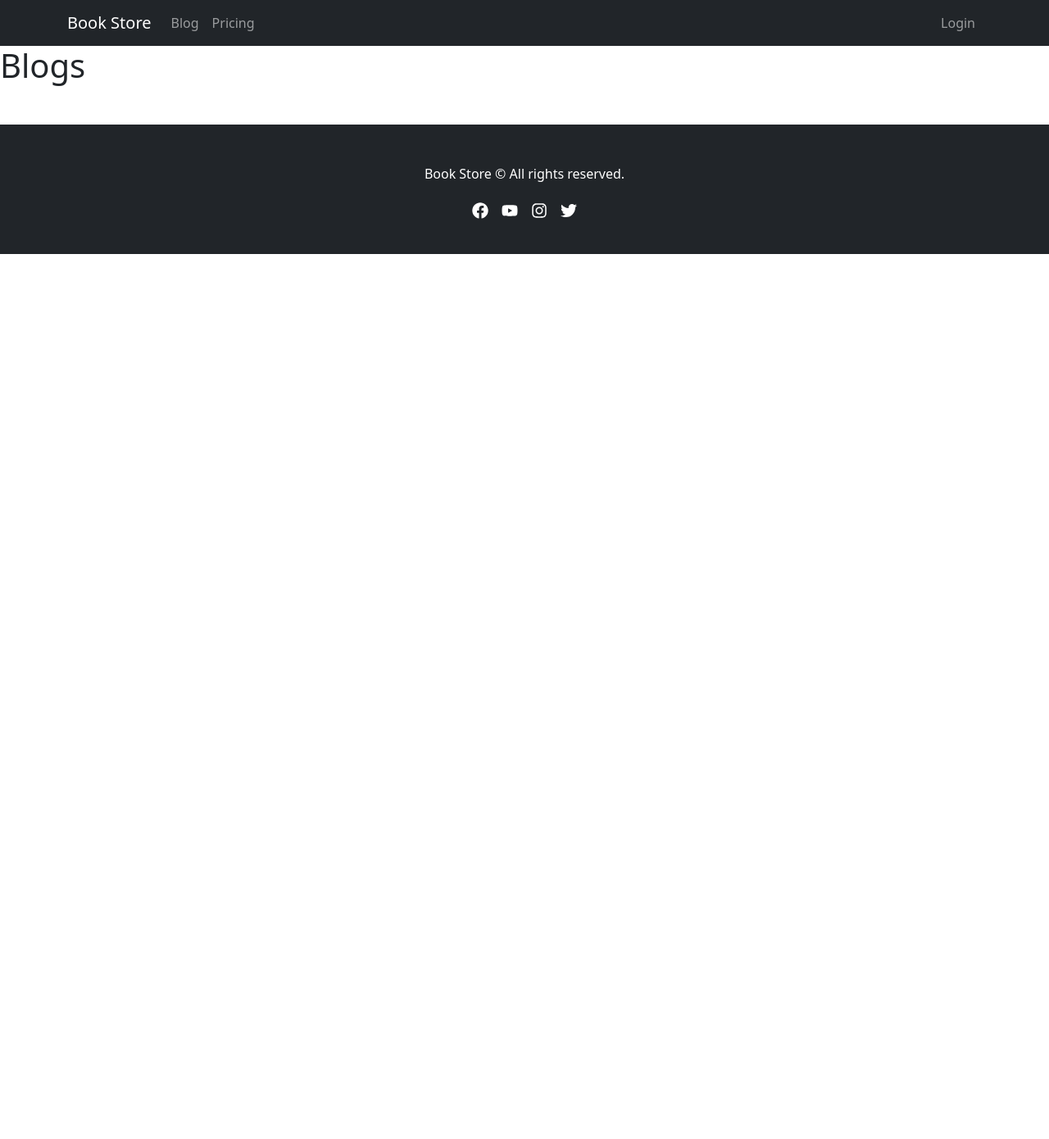
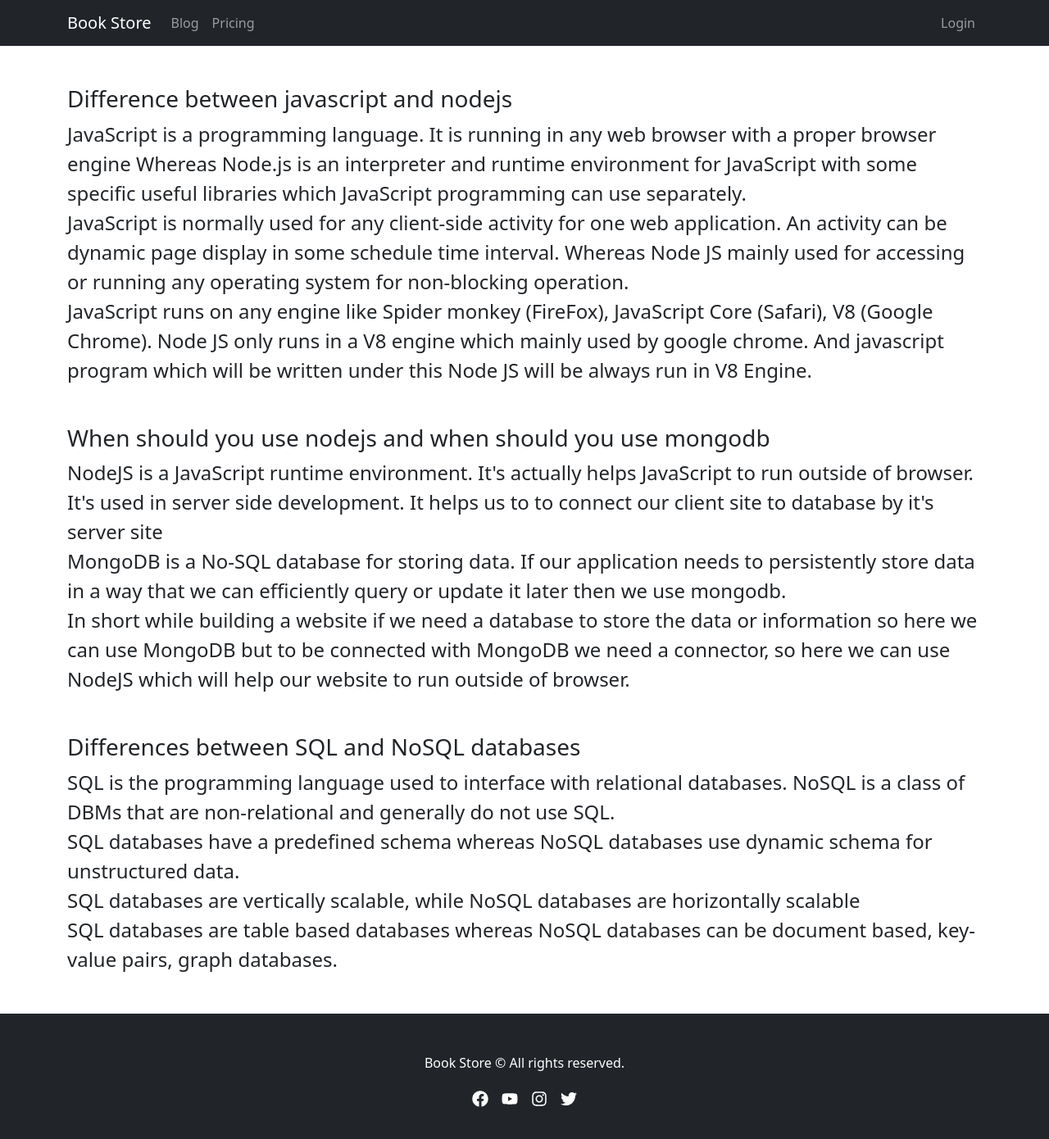
Before and after one commit to TA-Sakin/book-house, a React (Create React App) app: page /blog in a window 1280 px wide. Shown: the top 1390 px of the page at 82% size. Before the commit the page ends 800 px from the top, so only its background shows below. Built offline with nearby package versions, Linux system fonts and the light colour scheme; no server answers.

Commit message:
blog added

```diff
--- a/src/Components/Blog/Blog.js
+++ b/src/Components/Blog/Blog.js
@@ -2,8 +2,58 @@ import React from "react";
 
 const Blog = () => {
   return (
-    <div>
-      <h1>Blogs</h1>
+    <div className="container">
+      <div className="mt-5">
+        <h3>Difference between javascript and nodejs</h3>
+        <p className="fs-4">
+          JavaScript is a programming language. It is running in any web browser
+          with a proper browser engine Whereas Node.js is an interpreter and
+          runtime environment for JavaScript with some specific useful libraries
+          which JavaScript programming can use separately. <br />
+          JavaScript is normally used for any client-side activity for one web
+          application. An activity can be dynamic page display in some schedule
+          time interval. Whereas Node JS mainly used for accessing or running
+          any operating system for non-blocking operation.
+          <br />
+          JavaScript runs on any engine like Spider monkey (FireFox), JavaScript
+          Core (Safari), V8 (Google Chrome). Node JS only runs in a V8 engine
+          which mainly used by google chrome. And javascript program which will
+          be written under this Node JS will be always run in V8 Engine.
+        </p>
+      </div>
+      <div className="mt-5">
+        <h3>When should you use nodejs and when should you use mongodb</h3>
+        <p className="fs-4">
+          NodeJS is a JavaScript runtime environment. It's actually helps
+          JavaScript to run outside of browser. It's used in server side
+          development. It helps us to to connect our client site to database by
+          it's server site <br />
+          MongoDB is a No-SQL database for storing data. If our application
+          needs to persistently store data in a way that we can efficiently
+          query or update it later then we use mongodb.
+          <br />
+          In short while building a website if we need a database to store the
+          data or information so here we can use MongoDB but to be connected
+          with MongoDB we need a connector, so here we can use NodeJS which will
+          help our website to run outside of browser.
+        </p>
+      </div>
+      <div className="mt-5">
+        <h3>Differences between SQL and NoSQL databases</h3>
+        <p className="fs-4">
+          SQL is the programming language used to interface with relational
+          databases. NoSQL is a class of DBMs that are non-relational and
+          generally do not use SQL. <br />
+          SQL databases have a predefined schema whereas NoSQL databases use
+          dynamic schema for unstructured data.
+          <br />
+          SQL databases are vertically scalable, while NoSQL databases are
+          horizontally scalable
+          <br />
+          SQL databases are table based databases whereas NoSQL databases can be
+          document based, key-value pairs, graph databases.
+        </p>
+      </div>
     </div>
   );
 };
--- a/src/Components/Login/SignUp/SignUp.js
+++ b/src/Components/Login/SignUp/SignUp.js
@@ -110,13 +110,20 @@ const SignUp = () => {
   };
   const handleSignUp = async (e) => {
     e.preventDefault();
-    if (info.email && info.password && info.name && info.confirmPassword) {
+    if (error) {
+      console.log(info.email);
+      toast.error(`${error.code.slice(5)}`);
+      console.log(error.code.slice(5));
+    } else if (
+      info.email &&
+      info.password &&
+      info.name &&
+      info.confirmPassword
+    ) {
       setError({ ...errors, emptyError: "" });
       handleBorderColor(false);
       await createUserWithEmailAndPassword(info.email, info.password);
-      toast.success(`Welcome ${info.name}!`);
-      // navigate("/home");
-      e.target.reset();
+      // e.target.reset();
     } else {
       setError({ ...errors, emptyError: "Please provide valid information" });
       handleBorderColor(true);
@@ -126,8 +133,10 @@ const SignUp = () => {
     signInWithGoogle();
   };
   if (user || googleUser) {
+    toast.success(`Welcome ${info.name}!`);
     navigate("/home");
   }
+
   return (
     <div className="">
       <div className="mx-auto col-sm-6 col-lg-4 px-5 mt-5">
--- a/src/Components/ProductDetail/ProductDetail.js
+++ b/src/Components/ProductDetail/ProductDetail.js
@@ -67,7 +67,7 @@ const ProductDetail = () => {
             <div className="card-body">
               <h5 className="card-title">{book.name}</h5>
               <p className="card-text">{book.description}</p>
-              <p className="card-text">Supplier: {book.supplier}</p>
+              <p className="card-text">Supplier: {book.supplierName}</p>
               <p className="card-text">Price: ${book.price}</p>
               <p className="card-text">Quantity: {book.quantity}</p>
               <p className="card-text">Sold: {book.sold}</p>
--- a/src/Firebase/firebase.init.js
+++ b/src/Firebase/firebase.init.js
@@ -8,19 +8,19 @@ import { getAuth } from "firebase/auth";
 // Your web app's Firebase configuration
 // For Firebase JS SDK v7.20.0 and later, measurementId is optional
 const firebaseConfig = {
-  // apiKey: process.env.REACT_APP_apiKey,
-  // authDomain: process.env.REACT_APP_authDomain,
-  // projectId: process.env.REACT_APP_projectId,
-  // storageBucket: process.env.REACT_APP_storageBucket,
-  // messagingSenderId: process.env.REACT_APP_messagingSenderId,
-  // appId: process.env.REACT_APP_appId,
-  apiKey: "AIzaSyDCdr1i1UDbMMtLqn6aDzrrvJN-uGGSJCM",
-  authDomain: "book-store-8d028.firebaseapp.com",
-  projectId: "book-store-8d028",
-  storageBucket: "book-store-8d028.appspot.com",
-  messagingSenderId: "125078348780",
-  appId: "1:125078348780:web:28915baa9911c4a5a616c9",
-  measurementId: "G-B2WLDVF28P",
+  apiKey:process.env.REACT_APP_apiKey,
+  authDomain:process.env.REACT_APP_authDomain,
+  projectId:process.env.REACT_APP_projectId,
+  storageBucket:process.env.REACT_APP_storageBucket,
+  messagingSenderId:process.env.REACT_APP_messagingSenderId,
+  appId:process.env.REACT_APP_appId,
+  // apiKey: "AIzaSyDCdr1i1UDbMMtLqn6aDzrrvJN-uGGSJCM",
+  // authDomain: "book-store-8d028.firebaseapp.com",
+  // projectId: "book-store-8d028",
+  // storageBucket: "book-store-8d028.appspot.com",
+  // messagingSenderId: "125078348780",
+  // appId: "1:125078348780:web:28915baa9911c4a5a616c9",
+  // measurementId: "G-B2WLDVF28P",
 };
 
 // Initialize Firebase
```
